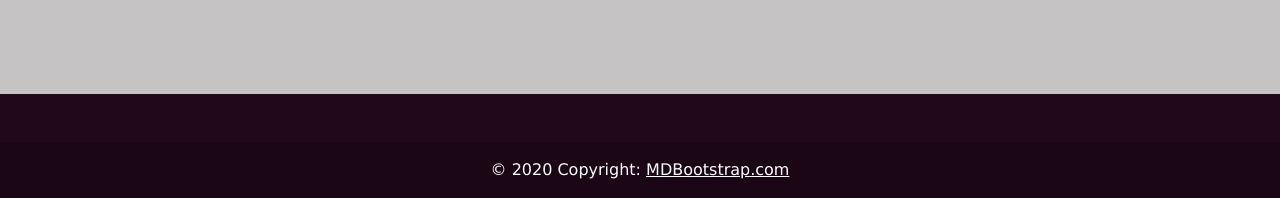
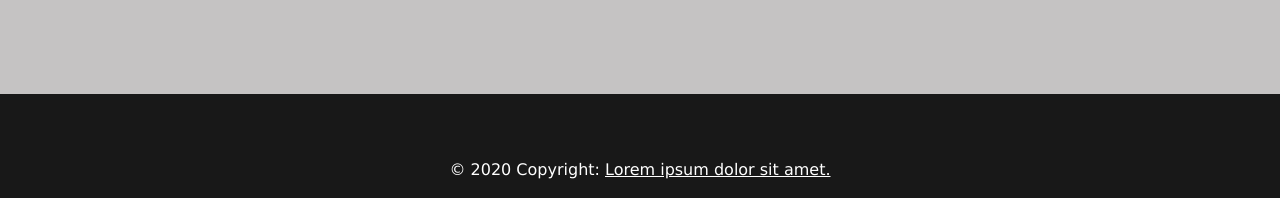
Before and after one commit to TrellixVulnTeam/website_ProductoraDX1_L5EV, a website: page index.html in a window 1280 px wide. Shown: the part 602-800 px from the top of the page. Drawn offline with nearby package versions, Linux system fonts and the light colour scheme.

Commit message:
Pagina 1/2 v5

```diff
--- a/index.html
+++ b/index.html
@@ -38,11 +38,11 @@
             </section>
 
             <!--Footer-->
-            <footer class="text-center text-white fixed-bottom" style="background-color: #21081a;">
+            <footer class="text-center text-white fixed-bottom" style="background-color: rgb(24, 24, 24)">
                 <div class="container p-4"></div>
-                <div class="text-center p-3" style="background-color: rgba(0, 0, 0, 0.2);">
+                <div class="text-center p-3" style="background-color: rgb(24, 24, 24);">
                 © 2020 Copyright:
-                <a class="text-white" href="https://mdbootstrap.com/">MDBootstrap.com</a>
+                <a class="text-white" href="https://mdbootstrap.com/">Lorem ipsum dolor sit amet.</a>
                 </div>
             </footer>
     </div>
--- a/scss/style.scss
+++ b/scss/style.scss
@@ -156,7 +156,6 @@ header{
                 padding: 15px;
                 font-size: 2.5vw;
             }
-
         }
     }
 }
```
